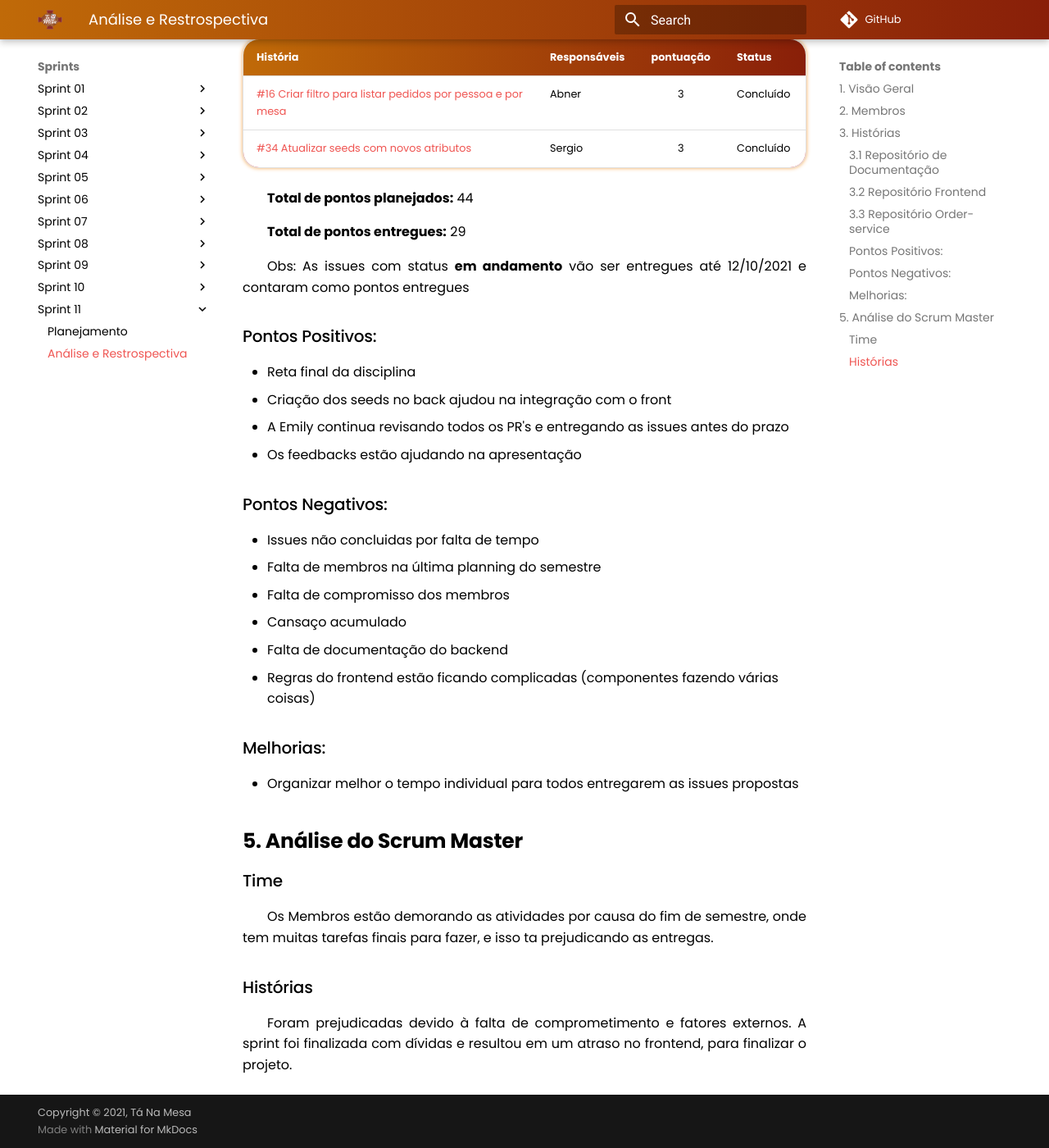
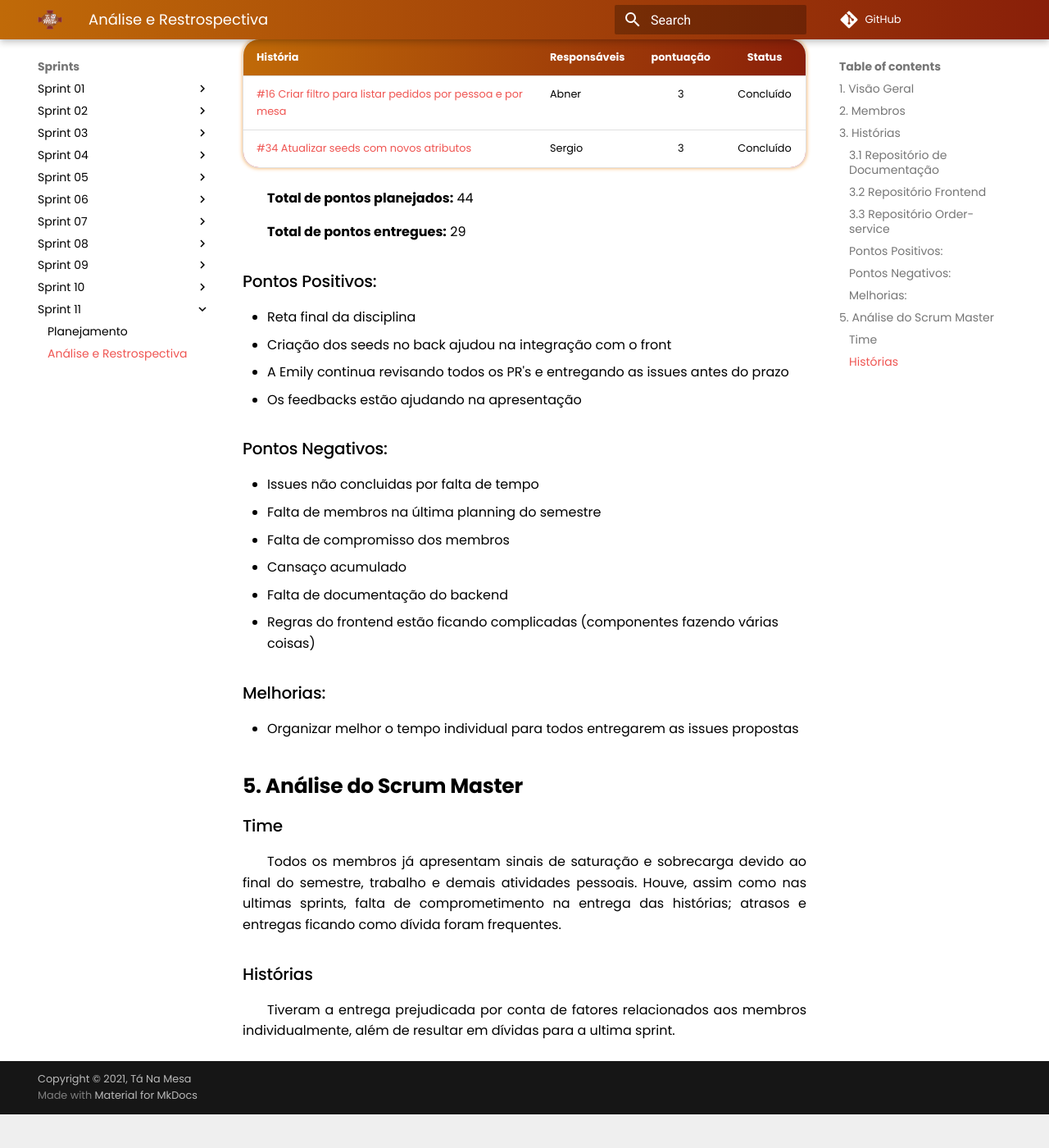
Before and after one commit to UnBArqDsw2021-1/2021.1_G02_TaNaMesa_docs, an MkDocs documentation site: the page built from docs/Sprints/Sprint-11/Review-11.md, in a window 1280 px wide and 1400 px high, scrolled down 1909 px. Shown: the whole window at 82% size. Built offline with MkDocs 1.6.1 and Material for MkDocs 9.7.7, drawn with Linux system fonts in a browser that asks for light colours; comment, search, counter and statistics services are not loaded; after the commit the page ends 3268 px from its top, so only the background shows below that; some of the changed text lies outside the part shown.

```diff
--- a/docs/Sprints/Sprint-11/Review-11.md
+++ b/docs/Sprints/Sprint-11/Review-11.md
@@ -12,13 +12,13 @@
 
 ## 2. Membros
 
-| Papel            | Membro                                                                                                                                                  |
-| :--------------- | :------------------------------------------------------------------------------------------------------------------------------------------------------ |
-| Scrum Master     | Brenda Santos                                                                                                                                           |
-| DevOps           | Sérgio Cipriano                                                                                                                                         |
-| Product Owner    | Daniel Primo                                                                                                                                            |
-| Desenvolvedor(a) | Brenda Santos, Daniel Primo, Ítalo Alves, Hérick Portugues, Lucas Boaventura, Eduarda Servidio, Tiago Samuel, Sergio Cipriano, Abner Filipe, Emily Dias |
-| Arquiteto(a)     | Brenda Santos, Daniel Primo, Ítalo Alves, Hérick Portugues, Lucas Boaventura, Eduarda Servidio, Tiago Samuel, Sergio Cipriano, Abner Filipe, Emily Dias |
+|      Papel       |          Membro            |
+| :--------------  | :-----------------------   |
+|    Scrum Master  |       Brenda Santos        |
+|      DevOps      |      Sérgio Cipriano       |
+|   Product Owner  |       Daniel Primo         |
+| Desenvolvedor(a) |Brenda Santos, Daniel Primo, Ítalo Alves, Hérick Portugues, Lucas Boaventura, Eduarda Servidio, Tiago Samuel, Sergio Cipriano, Abner Filipe, Emily Dias |
+|   Arquiteto(a)   |Brenda Santos, Daniel Primo, Ítalo Alves, Hérick Portugues, Lucas Boaventura, Eduarda Servidio, Tiago Samuel, Sergio Cipriano, Abner Filipe, Emily Dias|
 
 **Membros presentes no planejamento da sprint:** Hérick, Emily, Sérgio, Eduarda, Tiago, Italo
 
@@ -30,12 +30,11 @@
 
 | História               | Responsáveis | pontuação | Status       |
 | :--------------------- | :----------- | :-------: | ------------ |
-| Documentação da sprint | Brenda       |     3     | Em andamento |
+| Documentação da sprint | Brenda       |     3     | Concluido |
 
 ### 3.2 Repositório [Frontend](https://github.com/UnBArqDsw2021-1/2021.1_G02_TaNaMesa_Frontend)
-
-| História                                       | Responsáveis    | pontuação | Status        |
-| :--------------------------------------------- | :-------------- | :-------: | ------------- |
+|  História  | Responsáveis  | pontuação | Status |
+| :--------  | :-----------  | :-------: | :----: |
 | [#16 Modal de pedido](https://github.com/UnBArqDsw2021-1/2021.1_G02_TaNaMesa_Frontend/issues/16)                                | Herick          |     5     | Não concluido |
 | [#39 Integração de login](https://github.com/UnBArqDsw2021-1/2021.1_G02_TaNaMesa_Frontend/issues/39)                   | Lucas           |     3     | Concluído  |
 | [#35 Criação de tela do fluxo da cozinha](https://github.com/UnBArqDsw2021-1/2021.1_G02_TaNaMesa_Frontend/issues/35)            | Italo           |     5     | Não concluido |
@@ -48,17 +47,14 @@
 | [#44 Integrar tela de solicitação de pagamento](https://github.com/UnBArqDsw2021-1/2021.1_G02_TaNaMesa_Frontend/issues/44)             | Emily           |     3     | Concluído     |
 
 ### 3.3 Repositório [Order-service](https://github.com/UnBArqDsw2021-1/2021.1_G02_TaNaMesa_Order_Service)
-
-| História                                               | Responsáveis | pontuação | Status    |
-| :----------------------------------------------------- | :----------- | :-------: | --------- |
+|     História     |  Responsáveis   | pontuação | Status |
+| :--------------  | :-------------  | :-------: | :----: |
 | [#16 Criar filtro para listar pedidos por pessoa e por mesa](https://github.com/UnBArqDsw2021-1/2021.1_G02_TaNaMesa_Order_Service/issues/16) | Abner        |     3     | Concluído |
 | [#34 Atualizar seeds com novos atributos](https://github.com/UnBArqDsw2021-1/2021.1_G02_TaNaMesa_Order_Service/pull/35)                               | Sergio       |     3     | Concluído |
 
 **Total de pontos planejados:** 44
 
 **Total de pontos entregues:** 29
-
-Obs: As issues com status **em andamento** vão ser entregues até 12/10/2021 e contaram como pontos entregues
 
 ### Pontos Positivos:
 
@@ -77,12 +73,13 @@ Obs: As issues com status **em andamento** vão ser entregues até 12/10/2021 e
 - Regras do frontend estão ficando complicadas (componentes fazendo várias coisas)
 
 ### Melhorias:
-* Organizar melhor o tempo individual para todos entregarem as issues propostas
+
+- Organizar melhor o tempo individual para todos entregarem as issues propostas
 
 ## 5. Análise do Scrum Master
 
 ### Time
-  Os Membros estão demorando as atividades por causa do fim de semestre, onde tem muitas tarefas finais para fazer, e isso ta prejudicando as entregas.
+Todos os membros já apresentam sinais de saturação e sobrecarga devido ao final do semestre, trabalho e demais atividades pessoais. Houve, assim como nas ultimas sprints, falta de comprometimento na entrega das histórias; atrasos e entregas ficando como dívida foram frequentes.
 
 ### Histórias
-  Foram prejudicadas devido à falta de comprometimento e fatores externos. A sprint foi finalizada com dívidas e resultou em um atraso no frontend, para finalizar o projeto.
+Tiveram a entrega prejudicada por conta de fatores relacionados aos membros individualmente, além de resultar em dívidas para a ultima sprint.
```
